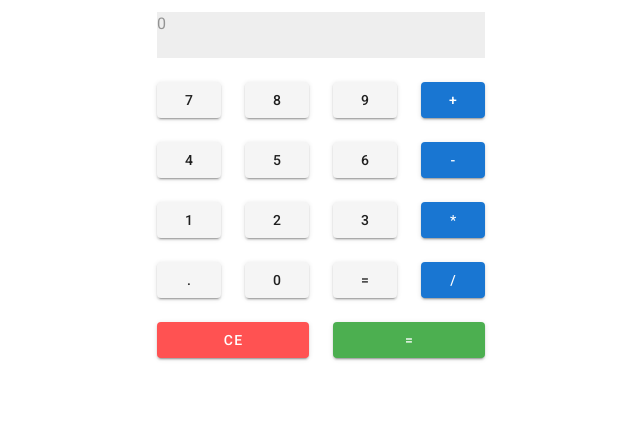
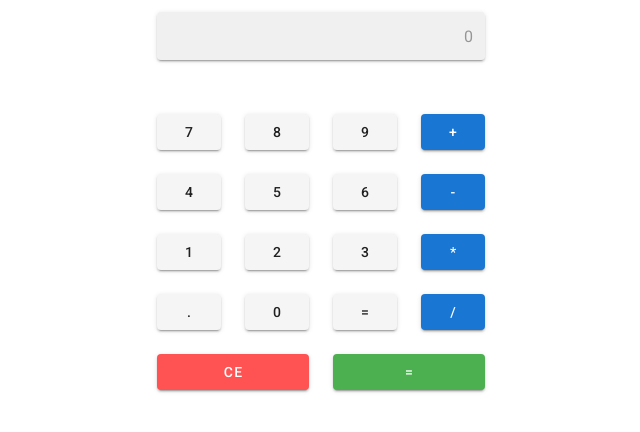
Before and after one commit to anderrf/calculadora-vue, a Vue app: page / in a window 1280 px wide. Shown: the top 432 px of the page, without its empty margins (319-959 px from the left). Built offline with nearby package versions, Linux system fonts and the light colour scheme.

Commit message:
Ajuste no input de números

```diff
--- a/src/views/Calculadora.vue
+++ b/src/views/Calculadora.vue
@@ -2,9 +2,7 @@
     <v-container>
         <v-row>
             <v-col>
-                <v-input class="grey lighten-3" color="#000" disabled>
-                    {{display}}
-                </v-input>
+                <v-text-field v-model="last" solo-inverted disabled :label="display" reverse></v-text-field>
             </v-col>
         </v-row>
         <v-row>
```
